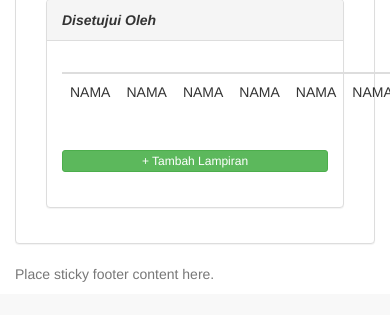
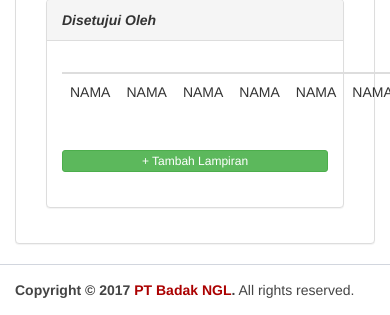
Before and after one commit to setyassida/econtractview, a PHP site: page /p1a.php in a window 390 px wide; the page is wider, and only the part inside the window is pictured. Shown: the part 1835-2150 px from the top of that part. Before the commit the page ends 2117 px from the top of that part, so only its background shows below. Run offline with PHP 8.4, Linux system fonts and the light colour scheme; some libraries are stand-ins or nearby versions.

Commit message:
pi 1 update

```diff
--- a/p1/p1a.php
+++ b/p1/p1a.php
@@ -2,11 +2,57 @@
 <html lang="en">
 <head>
 <style>
-   .hr {
-       border-top: 1px dotted #000000 !important;
-       margin-bottom:5px !important;
-       margin-top:5px !important;
-   }
+.content-wrapper,
+.right-side,
+.main-footer {
+  -webkit-transition: -webkit-transform 0.3s ease-in-out, margin 0.3s ease-in-out;
+  -moz-transition: -moz-transform 0.3s ease-in-out, margin 0.3s ease-in-out;
+  -o-transition: -o-transform 0.3s ease-in-out, margin 0.3s ease-in-out;
+  transition: transform 0.3s ease-in-out, margin 0.3s ease-in-out;
+  margin-left: 0px;
+  z-index: 820;
+}
+.layout-top-nav .content-wrapper,
+.layout-top-nav .right-side,
+.layout-top-nav .main-footer {
+  margin-left: 0;
+}
+@media (max-width: 767px) {
+  .content-wrapper,
+  .right-side,
+  .main-footer {
+    margin-left: 0;
+  }
+}
+@media (min-width: 768px) {
+  .sidebar-collapse .content-wrapper,
+  .sidebar-collapse .right-side,
+  .sidebar-collapse .main-footer {
+    margin-left: 0;
+  }
+}
+@media (max-width: 767px) {
+  .sidebar-open .content-wrapper,
+  .sidebar-open .right-side,
+  .sidebar-open .main-footer {
+    -webkit-transform: translate(230px, 0);
+    -ms-transform: translate(230px, 0);
+    -o-transform: translate(230px, 0);
+    transform: translate(230px, 0);
+  }
+}
+.content-wrapper,
+.right-side {
+  min-height: 100%;
+  background-color: #ecf0f5;
+  z-index: 800;
+}
+.main-footer {
+  background: #fff;
+  padding: 15px;
+  color: #444;
+  border-top: 1px solid #d2d6de;
+}
 </style>
   <title>E-Contract</title>
   <meta charset="utf-8">
@@ -290,11 +336,11 @@
 
       </div>
     </div>
-    <footer class="footer">
-      <div class="container">
-        <p class="text-muted">Place sticky footer content here.</p>
-      </div>
-    </footer>
+    <!-- /.content-wrapper -->
+  <footer class="main-footer">
+    <strong>Copyright &copy; 2017 <a style="color:#ab0101" href="http://www.badaklng.co.id">PT Badak NGL</a>.</strong> All rights
+    reserved.
+  </footer>
     <!-- momment js -->
     <script src="../resources/js/moment.js"></script>
     <!-- ptb js -->
```
